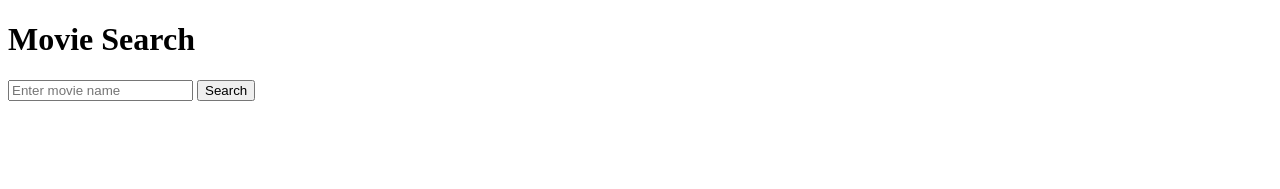
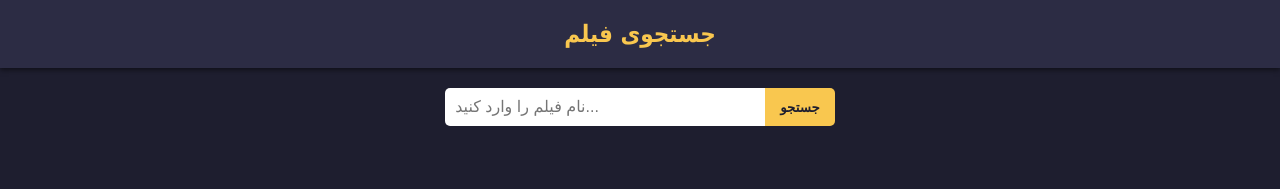
Before and after one commit to salimakhanmiakhil-dev/test-mov-02, a website: page mov.html in a window 1280 px wide. Drawn offline with Linux system fonts and the light colour scheme.

Commit message:
Add files via upload

```diff
--- a/mov.html
+++ b/mov.html
@@ -1,39 +1,137 @@
 <!DOCTYPE html>
-<html lang="en">
+<html lang="fa">
 <head>
 <meta charset="UTF-8">
-  <title>MyMoviz Scraper</title>
+<title>جستجوی فیلم</title>
+<style>
+    body {
+        font-family: "Tahoma", sans-serif;
+        background: #1e1e2f;
+        color: #f5f5f5;
+        margin: 0;
+        padding: 0;
+    }
+
+    header {
+        background: #2c2c44;
+        padding: 20px;
+        text-align: center;
+        font-size: 1.5em;
+        font-weight: bold;
+        color: #f9c74f;
+        box-shadow: 0 2px 5px rgba(0,0,0,0.5);
+    }
+
+    .search-box {
+        display: flex;
+        justify-content: center;
+        margin: 20px 0;
+    }
+
+    .search-box input {
+        width: 300px;
+        padding: 10px;
+        border-radius: 5px 0 0 5px;
+        border: none;
+        outline: none;
+        font-size: 1em;
+    }
+
+    .search-box button {
+        padding: 10px 15px;
+        border: none;
+        background: #f9c74f;
+        color: #1e1e2f;
+        font-weight: bold;
+        border-radius: 0 5px 5px 0;
+        cursor: pointer;
+        transition: background 0.3s;
+    }
+
+    .search-box button:hover {
+        background: #f9844a;
+    }
+
+    #results {
+        display: grid;
+        grid-template-columns: repeat(auto-fill, minmax(180px, 1fr));
+        gap: 15px;
+        padding: 20px;
+        list-style: none;
+    }
+
+    #results li {
+        background: #2c2c44;
+        padding: 10px;
+        border-radius: 8px;
+        text-align: center;
+        transition: transform 0.2s, box-shadow 0.2s;
+    }
+
+    #results li:hover {
+        transform: translateY(-5px);
+        box-shadow: 0 5px 15px rgba(0,0,0,0.5);
+    }
+
+    #results img {
+        max-width: 100%;
+        border-radius: 5px;
+        margin-bottom: 5px;
+    }
+
+    a {
+        text-decoration: none;
+        color: #f5f5f5;
+        font-weight: bold;
+    }
+
+    a:hover {
+        color: #f9c74f;
+    }
+
+    @media(max-width: 500px){
+        .search-box input {
+            width: 60%;
+        }
+    }
+</style>
 </head>
 <body>
-  <h1>Movie Search</h1>
-  <input id="query" placeholder="Enter movie name">
-  <button onclick="search()">Search</button>
 
-  <div id="results" style="display:grid;grid-template-columns:repeat(auto-fit,minmax(150px,1fr));gap:10px;margin-top:20px;"></div>
+<header>جستجوی فیلم</header>
+
+<div class="search-box">
+    <input type="text" id="query" placeholder="نام فیلم را وارد کنید...">
+    <button onclick="search()">جستجو</button>
+</div>
+
+<ul id="results"></ul>
 
 <script>
 async function search() {
     const q = document.getElementById("query").value;
     const res = await fetch(`/api/search?q=${encodeURIComponent(q)}`);
     const data = await res.json();
-
-      const resultsDiv = document.getElementById("results");
-      resultsDiv.innerHTML = "";
-
-      if (!data.length) {
-        resultsDiv.innerHTML = "<p>No results found.</p>";
+    const ul = document.getElementById("results");
+    ul.innerHTML = "";
+    if(data.error){
+        ul.innerHTML = "<li>" + data.error + "</li>";
         return;
     }
-
+    if(data.length === 0){
+        ul.innerHTML = "<li>هیچ نتیجه‌ای یافت نشد.</li>";
+        return;
+    }
     data.forEach(movie => {
-        const div = document.createElement("div");
-        div.innerHTML = `
-          <img src="${movie.img}" alt="${movie.title}" width="150">
-          <p><a href="${movie.link}" target="_blank">${movie.title}</a></p>
-        `;
-        resultsDiv.appendChild(div);
+        const li = document.createElement("li");
+        li.innerHTML = `<a href="${movie.link}" target="_blank">
+                            <img src="${movie.img}" alt="${movie.title}"><br>
+                            ${movie.title}
+                        </a>`;
+        ul.appendChild(li);
     });
 }
 </script>
+
 </body>
 </html>
--- a/package.json
+++ b/package.json
@@ -1,6 +1,7 @@
 {
   "name": "moviz-scraper",
   "version": "1.0.0",
+  "type": "module",
   "main": "index.js",
   "scripts": {
     "start": "node index.js"
```
Also changed, not shown: index.js (+23 -19 lines). Lines whose indentation alone changed are shown as unchanged.
